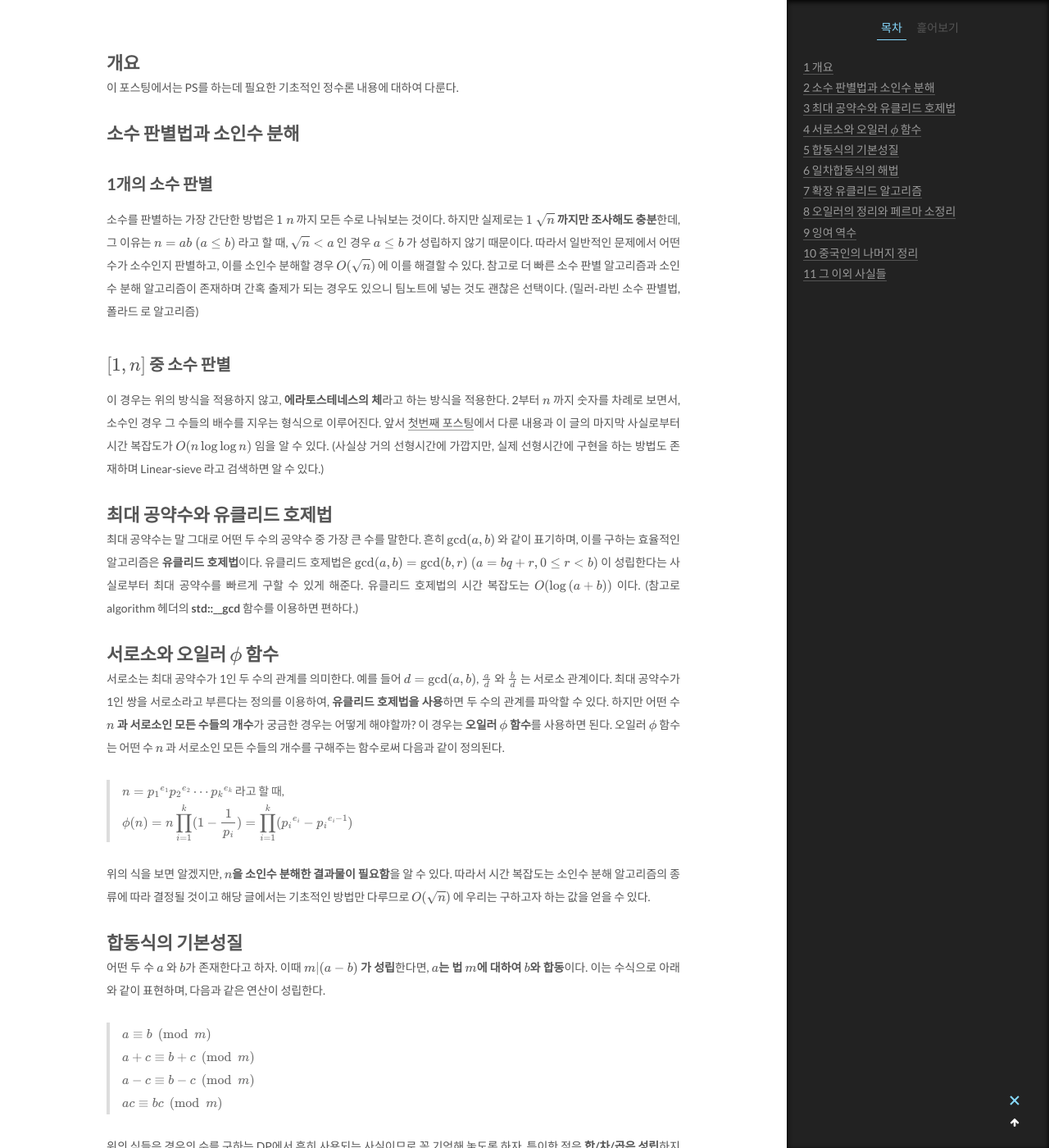
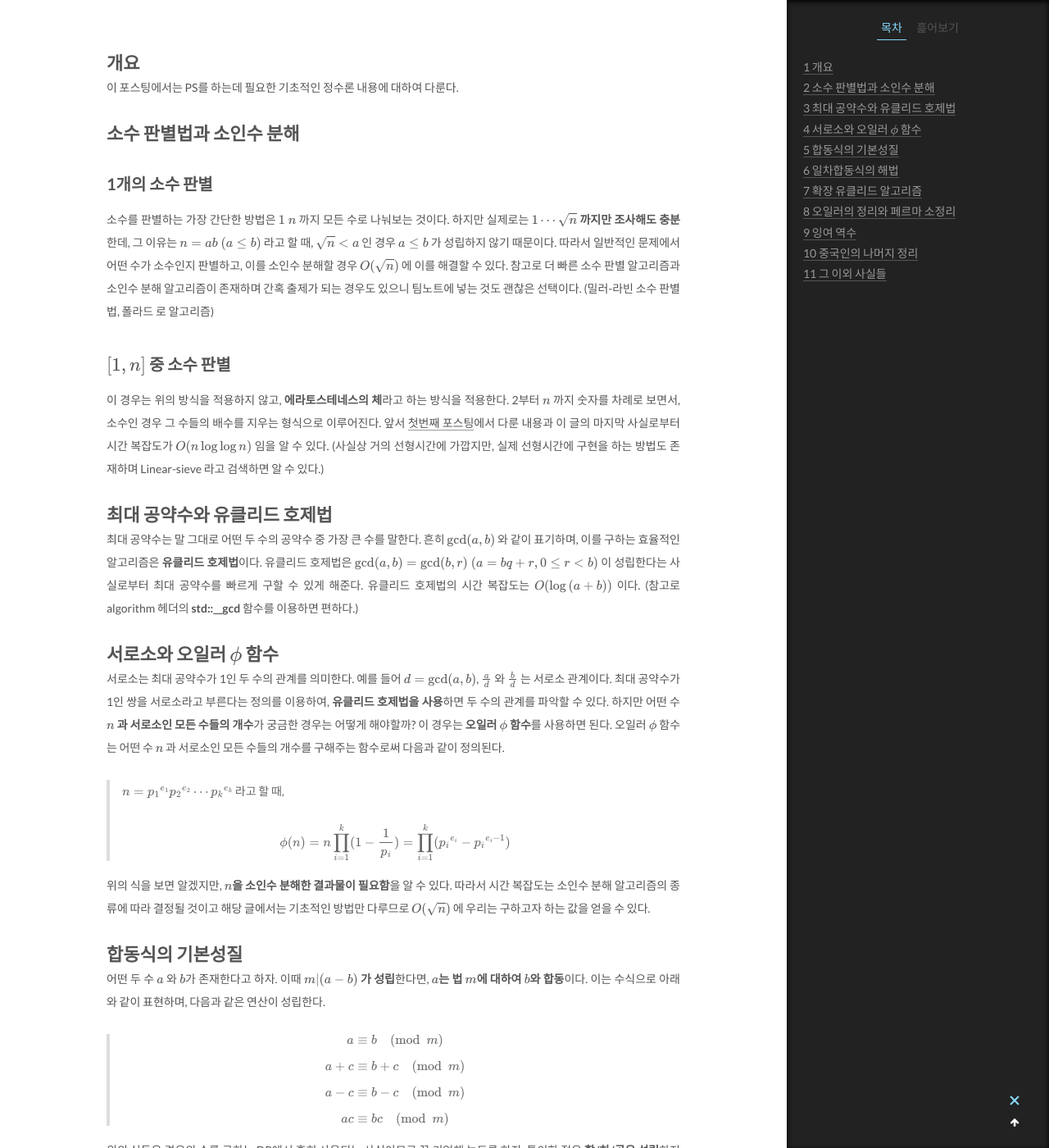
Before and after one commit to ansol4328/ansol4328.github.io, a Jekyll site: the page built from _posts/2021-10-22-Basic-Number-Theory-for-PS.md, in a window 1280 px wide and 1400 px high, scrolled down 407 px. Shown: the whole window at 82% size. Built offline with Jekyll 4.4.1, drawn with Linux system fonts in a browser that asks for light colours; formulas are drawn with MathJax 3; comment, search, counter and statistics services are not loaded; some of the changed text lies outside the part shown.

Commit message:
correct typo and change alignment

````diff
--- a/_posts/2021-10-22-Basic-Number-Theory-for-PS.md
+++ b/_posts/2021-10-22-Basic-Number-Theory-for-PS.md
@@ -13,7 +13,7 @@ tags:
 
 # 소수 판별법과 소인수 분해
 ## 1개의 소수 판별
-소수를 판별하는 가장 간단한 방법은 $1~n$ 까지 모든 수로 나눠보는 것이다. 하지만 실제로는 **$1~\sqrt{n}$ 까지만 조사해도 충분**한데, 그 이유는 $n=ab\ (a\leq b)$ 라고 할 때, $\sqrt{n}<a$ 인 경우 $a\leq b$ 가 성립하지 않기 때문이다. 따라서 일반적인 문제에서 어떤 수가 소수인지 판별하고, 이를 소인수 분해할 경우 **$O(\sqrt{n})$** 에 이를 해결할 수 있다. 참고로 더 빠른 소수 판별 알고리즘과 소인수 분해 알고리즘이 존재하며 간혹 출제가 되는 경우도 있으니 팀노트에 넣는 것도 괜찮은 선택이다. (밀러-라빈 소수 판별법, 폴라드 로 알고리즘)
+소수를 판별하는 가장 간단한 방법은 $1~n$ 까지 모든 수로 나눠보는 것이다. 하지만 실제로는 **$1\cdots{}\sqrt{n}$ 까지만 조사해도 충분**한데, 그 이유는 $n=ab\ (a\leq b)$ 라고 할 때, $\sqrt{n}<a$ 인 경우 $a\leq b$ 가 성립하지 않기 때문이다. 따라서 일반적인 문제에서 어떤 수가 소수인지 판별하고, 이를 소인수 분해할 경우 **$O(\sqrt{n})$** 에 이를 해결할 수 있다. 참고로 더 빠른 소수 판별 알고리즘과 소인수 분해 알고리즘이 존재하며 간혹 출제가 되는 경우도 있으니 팀노트에 넣는 것도 괜찮은 선택이다. (밀러-라빈 소수 판별법, 폴라드 로 알고리즘)
 ## $[1,n]$ 중 소수 판별
 이 경우는 위의 방식을 적용하지 않고, **에라토스테네스의 체**라고 하는 방식을 적용한다. 2부터 $n$ 까지 숫자를 차례로 보면서, 소수인 경우 그 수들의 배수를 지우는 형식으로 이루어진다. 앞서 [첫번째 포스팅](https://ansol4328.github.io/problem%20solving/2021/10/14/unique-time-complexity/#)에서 다룬 내용과 이 글의 마지막 사실로부터 시간 복잡도가 **$O(n\log{\log{n} })$** 임을 알 수 있다. (사실상 거의 선형시간에 가깝지만, 실제 선형시간에 구현을 하는 방법도 존재하며 Linear-sieve 라고 검색하면 알 수 있다.)
 
@@ -23,16 +23,21 @@ tags:
 # 서로소와 오일러 $\phi$ 함수
 서로소는 최대 공약수가 1인 두 수의 관계를 의미한다. 예를 들어 $d=\gcd(a,b)$, $a\over{d}$ 와 $b\over{d}$ 는 서로소 관계이다. 최대 공약수가 1인 쌍을 서로소라고 부른다는 정의를 이용하여, **유클리드 호제법을 사용**하면 두 수의 관계를 파악할 수 있다. 하지만 어떤 수 **$n$ 과 서로소인 모든 수들의 개수**가 궁금한 경우는 어떻게 해야할까? 이 경우는 **오일러 $\phi$ 함수**를 사용하면 된다. 오일러 $\phi$ 함수는 어떤 수 $n$ 과 서로소인 모든 수들의 개수를 구해주는 함수로써 다음과 같이 정의된다.
 > $n={p_1}^{e_1}{p_2}^{e_2}\cdots{}{p_k}^{e_k}$ 라고 할 때,
-> $$\displaystyle \phi(n)=n\prod_{i=1}^k (1-{1\over{p_i} })=\prod_{i=1}^k ({p_i}^{e_i}-{p_i}^{e_i-1})$$
+>
+> $$ \displaystyle \phi(n)=n\prod_{i=1}^k (1-{1\over{p_i} })=\prod_{i=1}^k ({p_i}^{e_i}-{p_i}^{e_i-1}) $$
 
 위의 식을 보면 알겠지만, **$n$을 소인수 분해한 결과물이 필요함**을 알 수 있다. 따라서 시간 복잡도는 소인수 분해 알고리즘의 종류에 따라 결정될 것이고 해당 글에서는 기초적인 방법만 다루므로 **$O(\sqrt{n})$** 에 우리는 구하고자 하는 값을 얻을 수 있다.
 
 # 합동식의 기본성질
 어떤 두 수 $a$ 와 $b$가 존재한다고 하자. 이때 **$m|(a-b)$ 가 성립**한다면, **$a$는 법 $m$에 대하여 $b$와 합동**이다. 이는 수식으로 아래와 같이 표현하며, 다음과 같은 연산이 성립한다.
-> $${a}\equiv{b} \pmod{m}$$
-> $${a+c}\equiv{b+c} \pmod{m}$$
-> $${a-c}\equiv{b-c} \pmod{m}$$
-> $${ac}\equiv{bc} \pmod{m}$$
+
+> $$ {a}\equiv{b} \pmod{m} $$
+>
+> $$ {a+c}\equiv{b+c} \pmod{m} $$
+>
+> $$ {a-c}\equiv{b-c} \pmod{m} $$
+>
+> $$ {ac}\equiv{bc} \pmod{m} $$
 
 위의 식들은 경우의 수를 구하는 DP에서 흔히 사용되는 사실이므로 꼭 기억해 놓도록 하자. 특이한 점은 **합/차/곱은 성립**하지만, **나누기는 성립하지 않는다**는 것이다. **나누기는 제한된 조건에서만 성립**하고, 이는 나중에 **잉여 역수**에서 다루도록 하겠다. 참고로 음수의 나머지 연산을 하면 C++에서 음수가 나오므로 **a=(a-c+MOD)%MOD** 와 같이 차는 구현하도록 하자.
 
@@ -43,7 +48,9 @@ tags:
 > $ax+my=b$ 의 한 근을 $(x,y)=(x_0,y_0)$ 라고 하자.
 > 주어진 일차합동식의 일반해는 다음과 같다.
 > 임의의 $k\in{\mathbb{Z} }$ 에 대하여, $d=\gcd(a,m)$ 일때
-> $$x=x_{0}+{ {mk}\over{d} },\ y=y_{0}-{ {ak}\over{d} }$$
+>
+> $$ x=x_{0}+{ {mk}\over{d} },\ y=y_{0}-{ {ak}\over{d} } $$
+>
 > 따라서 $x_{k}=x_{0}+{ {mk}\over{d} }$ 에 $k=0,1,\cdots{}, d-1$ 을 대입하여 $m$으로 나눈 나머지가 구하고자 하는 해이다.
 
 위와 같이 일반해의 공식을 알았으니 문제가 해결된 것처럼 보이지만, 맹점이 1가지 있다. 바로 적절한 **$x_{0}$ 와 $y_{0}$ 를 찾는 방법**을 아직 우리는 배우지 않았다. 이 내용은 바로 뒤에 이어질 **확장 유클리드 알고리즘**을 이용하면 쉽게 구할 수 있다.
@@ -51,33 +58,47 @@ tags:
 # 확장 유클리드 알고리즘
 앞서 우리는 유클리드 호제법에 대하여 다루었다. 유클리드 호제법은 최대 공약수를 알려주는 알고리즘이었고, 확장 유클리드 알고리즘은 최대 공약수와 함께, $ax+by=\gcd(a,b)=d$ 를 만족하는 근을 알려준다. 아래와 같은 수식을 보고 이해를 해보도록 하자.
 > $\forall{i}$,  ${r_{i} }\equiv{r_{i+2} }\pmod{r_{i+1} }$ 일 때,
-> $${a}\cdot{1}+{b}\cdot{0}=a=r_{0}$$
-> $${a}\cdot{0}+{b}\cdot{1}=b=r_{1}$$
-> $${a}\cdot{X_2}+{b}\cdot{Y_2}=r_{2}$$
-> $${a}\cdot{X_3}+{b}\cdot{Y_3}=r_{3}$$
-> $${a}\cdot{X_4}+{b}\cdot{Y_4}=r_{4}$$
-> $$\cdots{}$$
-> $${a}\cdot{X_k}+{b}\cdot{Y_k}=r_{k}=d$$
+>
+> $$ {a}\cdot{1}+{b}\cdot{0}=a=r_{0} $$
+>
+> $$ {a}\cdot{0}+{b}\cdot{1}=b=r_{1} $$
+>
+> $$ {a}\cdot{X_2}+{b}\cdot{Y_2}=r_{2} $$
+>
+> $$ {a}\cdot{X_3}+{b}\cdot{Y_3}=r_{3} $$
+>
+> $$ {a}\cdot{X_4}+{b}\cdot{Y_4}=r_{4} $$
+>
+> $$ \cdots{} $$
+>
+> $$ {a}\cdot{X_k}+{b}\cdot{Y_k}=r_{k}=d $$
 
 좌측 식을 제외하고, **우변의 변화만을 살펴보면 이는 일반적인 유클리드 호제법의 결과물과 같음**을 알 수 있다. 그렇다면 **좌변에 $ax+by$ 꼴을 얹어서 함께 계산해도 되지 않을까?** 라는 아이디어로부터 확장 유클리드 알고리즘이 나온다. 따라서 아래와 같은 과정을 생각해 볼 수 있다.
 
 > $\forall{i}$,  ${r_{i} }={r_{i+1}q_{i+1} }+{r_{i+2} }$ 즉, ${r_{i} }-{r_{i+1}q_{i+1} }={r_{i+2} }$
-> $${a}\cdot{X_{i} }+{b}\cdot{Y_{i} }=r_{i}\ \cdots{}(1)$$
-> $${a}\cdot{X_{i+1} }+{b}\cdot{Y_{i+1} }=r_{i+1}\ \cdots{}(2)$$
-> $${a}\cdot{X_{i+2} }+{b}\cdot{Y_{i+2} }=r_{i+2}\ \cdots{}(3)$$
+>
+> $$ {a}\cdot{X_{i} }+{b}\cdot{Y_{i} }=r_{i}\ \cdots{}(1) $$
+>
+> $$ {a}\cdot{X_{i+1} }+{b}\cdot{Y_{i+1} }=r_{i+1}\ \cdots{}(2) $$
+>
+> $$ {a}\cdot{X_{i+2} }+{b}\cdot{Y_{i+2} }=r_{i+2}\ \cdots{}(3) $$
+>
 > (2)식에 $q_{i+1}$를 곱한 결과를 (1)식에 빼면, (3)식의 결과물이 나온다.
 > 따라서 아래와 같은 점화식이 성립한다.
 >
 > $\forall{i}$,  ${r_{i} }={r_{i+1}q_{i+1} }+{r_{i+2} }$
-> $$X_{i+2}=X_{i}-X_{i+1}\times{q_{i+1} }$$
-> $$Y_{i+2}=Y_{i}-Y_{i+1}\times{q_{i+1} }$$
+>
+> $$ X_{i+2}=X_{i}-X_{i+1}\times{q_{i+1} } $$
+>
+> $$ Y_{i+2}=Y_{i}-Y_{i+1}\times{q_{i+1} } $$
 
 위의 과정을 이해했다면, 확장 유클리드 알고리즘을 통해 일차합동식의 특수해($X_k, Y_k$)를 구할 수 있음을 알 수 있다. 참고로 일차 부정방정식 $ax+by=c$ 의 일반해는 아래와 같음을 기억하자. (단, $x_0, y_0$는 확장 유클리드 알고리즘을 통해 얻은 $ax+by=d$의 특수해)
-$$x={ {c}\over{d} }x_{0}+{ {b}\over{d} }k,\ \  y={ {c}\over{d} }y_{0}-{ {a}\over{d} }k$$
+
+$$ x={ {c}\over{d} }x_{0}+{ {b}\over{d} }k,\ \  y={ {c}\over{d} }y_{0}-{ {a}\over{d} }k\ \  (k\in{\mathbb{Z} ) }$$
 
 다음은 확장 유클리드 알고리즘의 구현 코드이다.
 
-```C++
+```cpp
 #include<bits/stdc++.h>
 
 using namespace std;
@@ -114,8 +135,8 @@ vector<ll> EEA(ll a, ll b)
 이 경우는 모듈러가 소수인 경우는 페르마 소정리를, 모듈러가 소수가 아닌 경우에는 오일러의 정리를 이용하면 된다. 앞서 다룬 내용에서 각각의 정리를 잉여 역수를 구하는데 어떻게 사용하는지 알아봤었다. 따라서 우리가 구현해야 할 핵심은 $a^{k}$을 $n$으로 나눈 나머지를 빠르게 구하는 것이다. 해당 내용은 Binary Exponentiation을 이용하여 $O(\log{k})$에 빠르게 구할 수 있다. (참고로 문제를 풀 때, 흔히 나오는 숫자들 $10^{9}+7$, $998244353$ 등은 모두 소수이다. 따라서 페르마 소정리를 이용하면 된다.)
 
 ## $[1,m]$의 잉여 역수를 구하는 경우 $(m<n)$
-이 경우는 DP를 이용하여 문제를 해결한다. 구현은 아래와 같고, 이후 증명을 살펴보자.
-```C++
+이 경우는 DP를 이용하여 문제를 해결한다. 구현은 아래와 같고, 이후 증명을 살펴보자. 시간 복잡도는 자명히 $O(m)$ 이다.
+```cpp
 inv[1]=1;
 for(int i=2 ; i<=m ; i++){
     inv[i]=(n-(n/i)*inv[n%i])%n;
@@ -123,12 +144,19 @@ for(int i=2 ; i<=m ; i++){
 }
 ```
 > Proof )
-> $$n \mod{i}=n-\lfloor{ {n}\over{i} }\rfloor\cdot{i}$$
+>
+> $$ n \mod{i}=n-\lfloor{ {n}\over{i} }\rfloor\cdot{i} $$
+>
 > 양변에 $\mod{n}$ 을 취하면 $i<n$ 이므로,
-> $$n \mod{i}\equiv{-\lfloor{ {n}\over{i} }\rfloor\cdot{i} }\pmod{n}$$
+>
+> $$ n \mod{i}\equiv{-\lfloor{ {n}\over{i} }\rfloor\cdot{i} }\pmod{n} $$
+>
 > 양변에 $i$와 $n \mod{i}$의 법 $n$에 대한 잉여 역수를 각각 곱하면
-> $$(n \mod{i})\cdot{i}^{-1}\cdot{(n \mod{i})}^{-1}\equiv{-\lfloor{ {n}\over{i} }\rfloor\cdot{i}\cdot{i}^{-1}\cdot{(n \mod{i})}^{-1} }\pmod{n}$$
-> $${i}^{-1}\equiv{-\lfloor{ {n}\over{i} }\rfloor\cdot{(n \mod{i})}^{-1} }\pmod{n}$$
+>
+> $$ (n \mod{i})\cdot{i}^{-1}\cdot{(n \mod{i})}^{-1}\equiv{-\lfloor{ {n}\over{i} }\rfloor\cdot{i}\cdot{i}^{-1}\cdot{(n \mod{i})}^{-1} }\pmod{n} $$
+>
+> $$ {i}^{-1}\equiv{-\lfloor{ {n}\over{i} }\rfloor\cdot{(n \mod{i})}^{-1} }\pmod{n} $$
+>
 > 이는 코드에 주어진 점화식과 일치한다.
 
 
````
